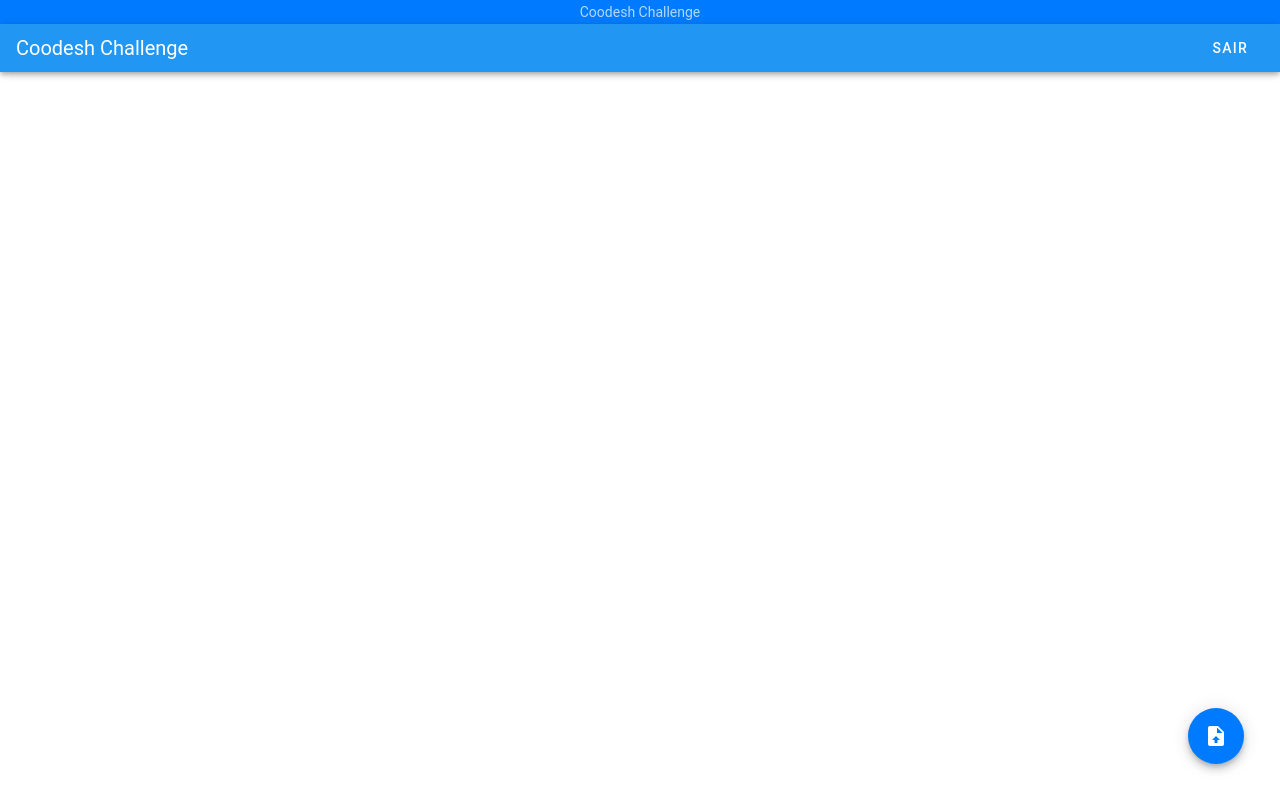
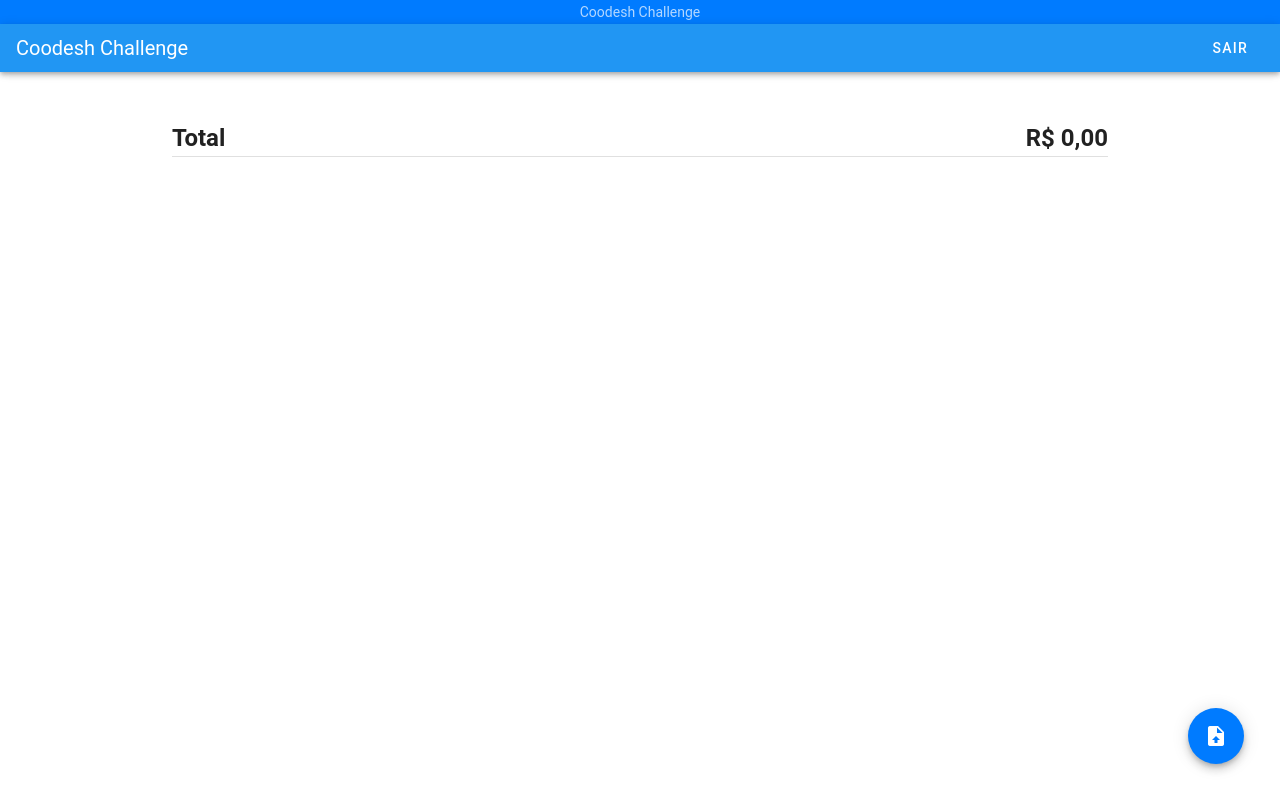
Before and after one commit to wjpiantkoski/coodesh-tech-challenge, a Vue app in the folder client/: page / in a window 1280 px wide. Built offline with nearby package versions, Linux system fonts and the light colour scheme; no server answers; sample sign-in values are in the browser's storage; a small style sheet from the web is missing.

Commit message:
feat: add total of all transactions

```diff
--- /dev/null
+++ b/client/src/components/home/transactions-total.vue
@@ -0,0 +1,31 @@
+<script>
+import numberToCurrency from "@/utils/numberToCurrency";
+
+export default {
+  name: 'TransactionsTotal',
+  props: ['total'],
+  computed: {
+    formatedTotal() {
+      let total = 0
+
+      if (this.total > 0) {
+        total = this.total / 100
+      }
+
+      return numberToCurrency(total)
+    }
+  }
+}
+</script>
+
+<template>
+<div class="d-flex align-center justify-space-between">
+  <div class="d-flex flex-column">
+    <h2>Total</h2>
+  </div>
+
+  <div class="d-flex flex-column">
+    <h2>{{ formatedTotal }}</h2>
+  </div>
+</div>
+</template>
--- /dev/null
+++ b/client/src/utils/numberToCurrency.js
@@ -0,0 +1,6 @@
+export default number => {
+    return Number(number ? number : 0).toLocaleString('pt-BR', {
+        style: 'currency',
+        currency: 'BRL'
+    });
+}
--- a/client/src/views/home-view.vue
+++ b/client/src/views/home-view.vue
@@ -3,6 +3,7 @@ import NavigationBar from "@/components/home/navigation-bar.vue";
 import UploadButton from "@/components/home/upload-button.vue";
 import FormFileUpload from "@/components/home/form-file-upload.vue";
 import transactionsList from "@/services/transactionsList";
+import TransactionsTotal from "@/components/home/transactions-total.vue";
 
 export default {
   name: 'HomeView',
@@ -14,6 +15,7 @@ export default {
     }
   }),
   components: {
+    TransactionsTotal,
     FormFileUpload,
     UploadButton,
     NavigationBar
@@ -48,8 +50,9 @@ export default {
 
     <v-container grid-list-md>
       <v-layout row wrap>
-        <v-flex xs12 class="text-right">
-
+        <v-flex xs12 class="text-right pt-10">
+          <transactions-total :total="transactionsList.total"/>
+          <v-divider></v-divider>
         </v-flex>
       </v-layout>
     </v-container>
@@ -57,3 +60,9 @@ export default {
     <form-file-upload/>
   </v-main>
 </template>
+
+<style scoped>
+.container {
+  max-width: 960px !important;
+}
+</style>
```
